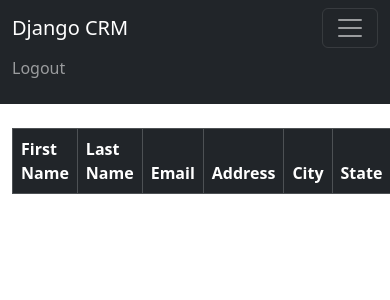
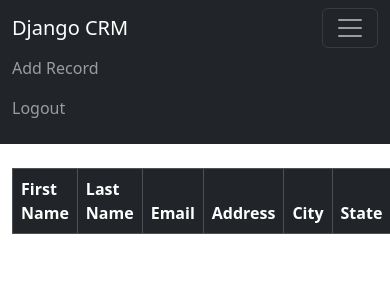
Before and after one commit to SpSomnath/Django-CRM, a Django app: page / in a window 390 px wide, after a click that opens the changed part; the page is wider, and only the part inside the window is pictured. Shown: the top 300 px of that part. Run offline with Django 4.2, Linux system fonts and the light colour scheme; the visitor is signed in with stand-in values (Sample User, id 1); data that the repository does not hold is empty.

Commit message:
'issu-in-record-creation'

```diff
--- a/website/templates/home.html
+++ b/website/templates/home.html
@@ -36,7 +36,7 @@
         <td>{{record.state}}</td>
         <td>{{record.zipcode}}</td>
         <td>{{ record.created_at }}</td>
-        <td><a href="{% url 'record'  %}">{{record.id }}</a></td>
+        <td><a href="{% url 'record' record.id %}">{{record.id }}</a></td>
       </tr>
 
       {%endfor%}
--- a/website/templates/navbar.html
+++ b/website/templates/navbar.html
@@ -7,6 +7,9 @@
       <div class="collapse navbar-collapse" id="navbarSupportedContent">
         <ul class="navbar-nav me-auto mb-2 mb-lg-0">
           {%if user.is_authenticated %}
+          <li class="nav-item">
+            <a class="nav-link"  href="{% url 'add_record' %}">Add Record</a>
+          </li>
           <li class="nav-item">
             <a class="nav-link"  href="{% url 'logout' %}">Logout</a>
           </li>
--- a/website/urls.py
+++ b/website/urls.py
@@ -6,5 +6,8 @@
     # path('login/', views.login_user, name='login'),
     path('logout/', views.logout_user, name='logout'),
     path('register/', views.register_user, name='register'),
-    path('record/<int:pk', views.customer_record, name='record')
+    path('record/<int:pk>', views.customer_record, name='record'),
+    path('delete_record/<int:pk>', views.delete_record, name='delete_record'),
+    path('add_record/', views.add_record, name='add_record'),
+
 ]
--- a/website/views.py
+++ b/website/views.py
@@ -1,7 +1,7 @@
 from django.shortcuts import render, redirect
 from django.contrib.auth import authenticate, login, logout
 from django.contrib import messages
-from .form import SignUpForm
+from .form import SignUpForm, AddRecord
 from .models import Record
 
 # Create your views here.
@@ -55,8 +55,33 @@
 def customer_record(request,pk):
     if request.user.is_authenticated:
         # look Up Record
-        customer_record = Record.Objects.get(id=pk)
+        customer_record = Record.objects.get(id=pk)
         return render(request, 'record.html',{'customer_record':customer_record})
     else:
         messages.success(request, "You must be Logged in to view that page..")
         return redirect('home')
+
+def delete_record(request, pk):
+    if request.user.is_authenticated:
+        delete_it = Record.objects.get(id=pk)
+        delete_it.delete()
+        messages.success(request, " Record Deleted Sucessfully ")
+        return redirect('home')
+    else:
+        messages.success(request," You Must Be Logged In ")
+        return redirect('home')
+
+
+
+def add_record(request):
+	form = AddRecord(request.POST or None)
+	if request.user.is_authenticated:
+		if request.method == "POST":
+			if form.is_valid():
+				add_record = form.save()
+				messages.success(request, "Record Added...")
+				return redirect('home')
+		return render(request, 'add_record.html', {'form':form})
+	else:
+		messages.success(request, "You Must Be Logged In...")
+		return redirect('home')
```
Also changed, not shown: website/form.py (+16 -0 lines), website/templates/add_record.html (added, +15 -0 lines), website/templates/record.html (+30 -0 lines).
